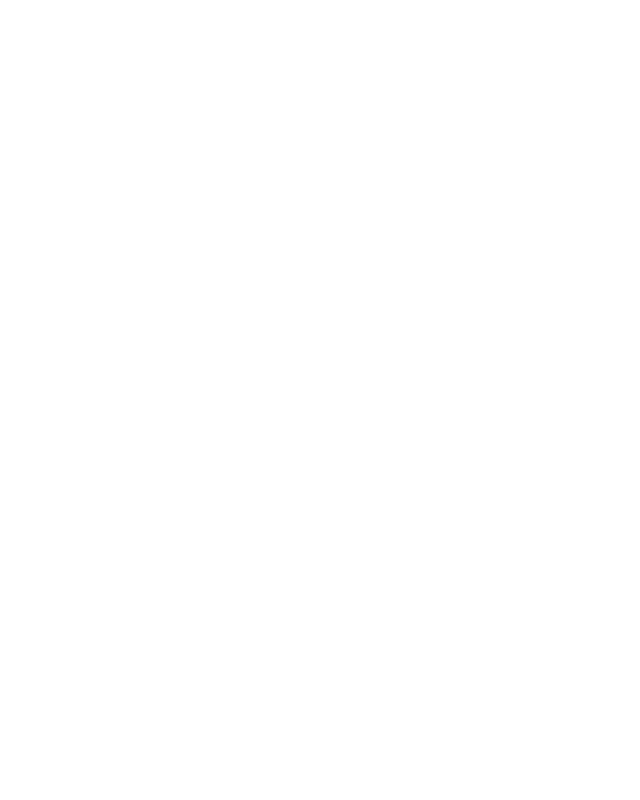
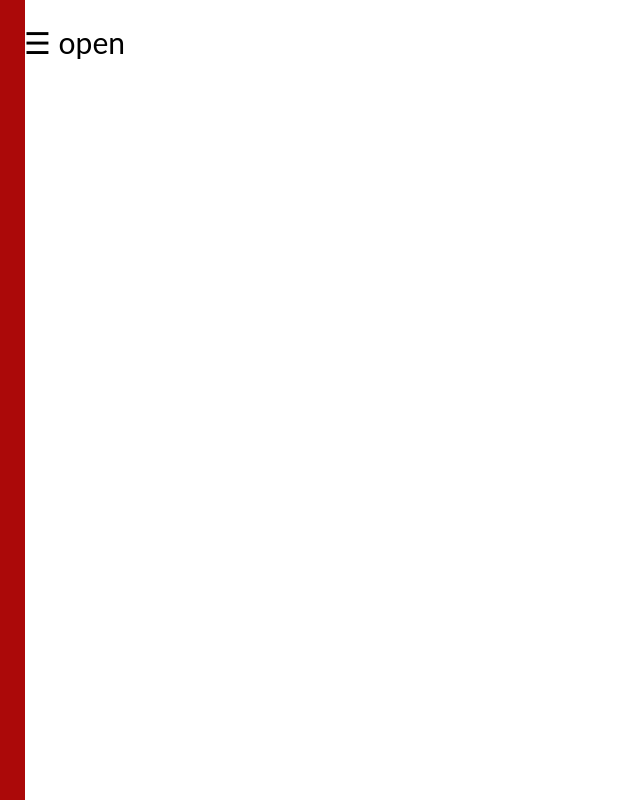
Before and after one commit to GUM-K/Intranetas, a React (Create React App) app in the folder intranetas-react/: page /home in a window 1280 px wide. Shown: the whole page, without its empty margins (0-640 px from the left). Built offline with nearby package versions, Linux system fonts and the light colour scheme.

Commit message:
add gitignore, removed .vs

```diff
--- a/intranetas-react/src/App.js
+++ b/intranetas-react/src/App.js
@@ -1,15 +1,15 @@
 import React from 'react';
 import { BrowserRouter, Switch, Route, Redirect } from 'react-router-dom';
 import { LogIn } from './login';
-import { SideBar } from './SideNav';
+import { HomePage } from './homepage';
 
 function App() {
     return (
         <BrowserRouter>
             <Switch>
                 <Route path={'/login'} component={LogIn}/>
-                <Route path={'/SideNav'} component={SideBar} />
-                <Redirect exact from={'/'} to={'/SideNav'} />
+                <Route path={'/home'} component={HomePage} />
+                <Redirect exact from={'/'} to={'/home'} />
             </Switch>
         </BrowserRouter>
     );
--- a/intranetas-react/src/SideNav/SideBar.jsx
+++ b/intranetas-react/src/Components/SideBar.jsx
@@ -21,8 +21,6 @@ export default () => {
             </div>
 
             <div id="main">
-                <h2>dewbridge, making my life miserable anno 2020</h2>
-                <p>Home </p>
                 <span style={{ fontSize: '30px', cursor: 'pointer' }} onClick={openNav}>☰ open</span>
             </div>
         </div>
--- /dev/null
+++ b/intranetas-react/src/homepage/HomePage.jsx
@@ -0,0 +1,10 @@
+import React, { useState } from 'react'
+import { SideBar } from '../Components'
+
+export default () => {
+    return (
+        <div className="homePageWrapper">
+            <SideBar />
+        </div>
+    )
+}
--- /dev/null
+++ b/intranetas-react/src/homepage/index.js
@@ -0,0 +1,5 @@
+import HomePage from './HomePage';
+
+export {
+    HomePage
+}
```
Also changed, not shown: intranetas-react/src/Components/index.js (renamed from intranetas-react/src/SideNav/index.js), 1 other file (tests, documents, lock files or other folders).
